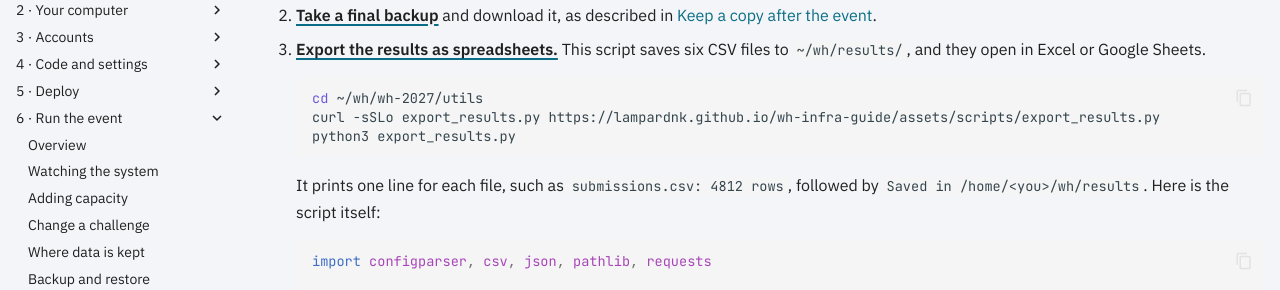
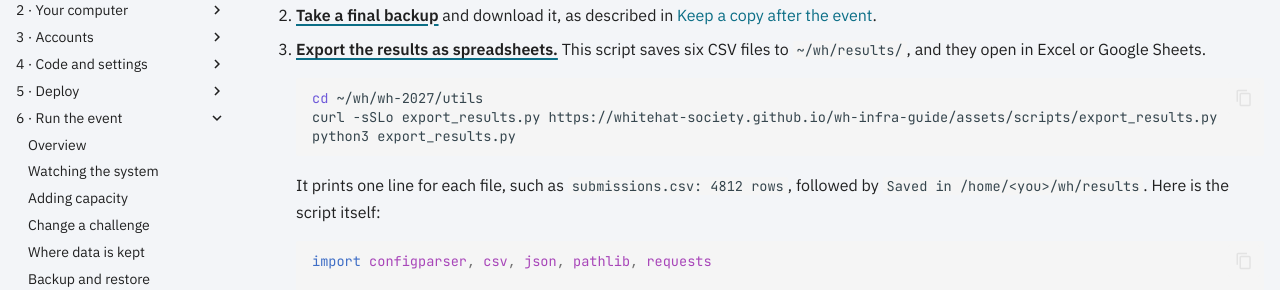
Before and after one commit to Whitehat-Society/wh-infra-guide, an MkDocs documentation site: the page built from docs/operate/results.md, in a window 1280 px wide and 900 px high, scrolled down 646 px. Shown: the part 152-442 px from the top of the window. Built offline with MkDocs 1.6.1 and Material for MkDocs 9.7.7, drawn with Linux system fonts in a browser that asks for light colours; comment, search, counter and statistics services are not loaded; some of the changed lines change nothing that is shown.

Commit message:
docs: point export command at org Pages site

````diff
--- a/docs/operate/results.md
+++ b/docs/operate/results.md
@@ -21,7 +21,7 @@ Do these steps in order, as soon as the CTF ends.
 3. **Export the results as spreadsheets.** This script saves six CSV files to `~/wh/results/`, and they open in Excel or Google Sheets.
     ```bash
     cd ~/wh/wh-2027/utils
-    curl -sSLo export_results.py https://lampardnk.github.io/wh-infra-guide/assets/scripts/export_results.py
+    curl -sSLo export_results.py https://whitehat-society.github.io/wh-infra-guide/assets/scripts/export_results.py
     python3 export_results.py
     ```
     It prints one line for each file, such as `submissions.csv: 4812 rows`, followed by `Saved in /home/<you>/wh/results`. Here is the script itself:
````
